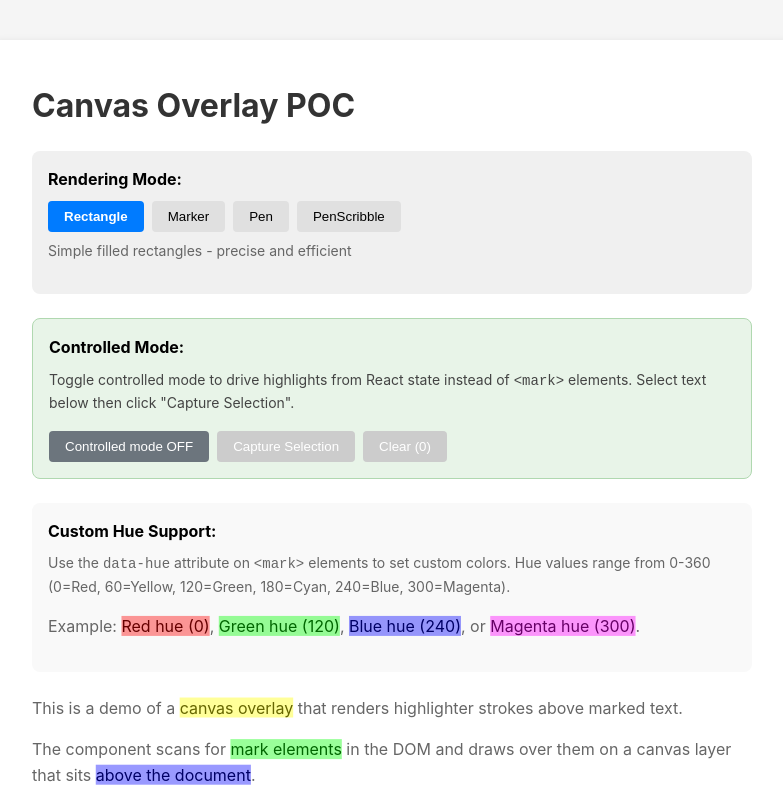
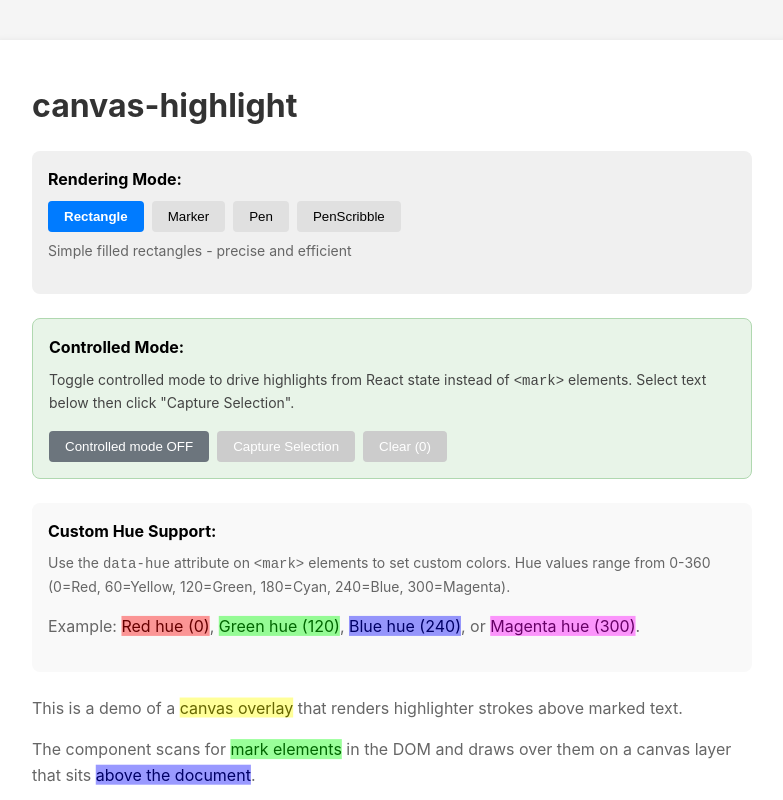
Before and after one commit to evitolins/canvas-highlight, a React (Vite) app: page / in a window 1280 px wide. Shown: the top 800 px of the page, without its empty margins (248-1031 px from the left). Built offline with nearby package versions, Linux system fonts and the light colour scheme.

Commit message:
Update documentation and build output to reflect canvas-highlight name

```diff
--- a/src/App.tsx
+++ b/src/App.tsx
@@ -36,7 +36,7 @@ export function App() {
       />
 
       <div className="container">
-        <h1>Canvas Overlay POC</h1>
+        <h1>canvas-highlight</h1>
 
         <div style={{ marginBottom: '24px', padding: '16px', backgroundColor: '#f0f0f0', borderRadius: '8px' }}>
           <strong>Rendering Mode:</strong>
--- a/vite.lib.config.ts
+++ b/vite.lib.config.ts
@@ -12,7 +12,7 @@ export default defineConfig({
       entry: 'src/index.ts',
       name: 'CanvasOverlay',
       formats: ['es', 'cjs'],
-      fileName: (format) => `canvas-overlay.${format === 'es' ? 'js' : 'cjs'}`,
+      fileName: (format) => `canvas-highlight.${format === 'es' ? 'js' : 'cjs'}`,
     },
     rollupOptions: {
       external: ['react', 'react-dom', 'react/jsx-runtime'],
```
Also changed, not shown: package.json (+4 -4 lines), 3 other files (tests, documents, lock files or other folders).
